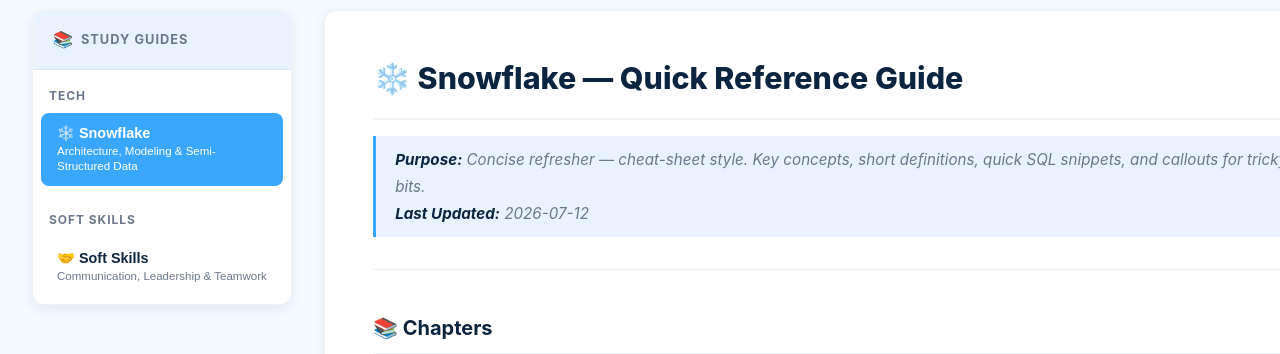
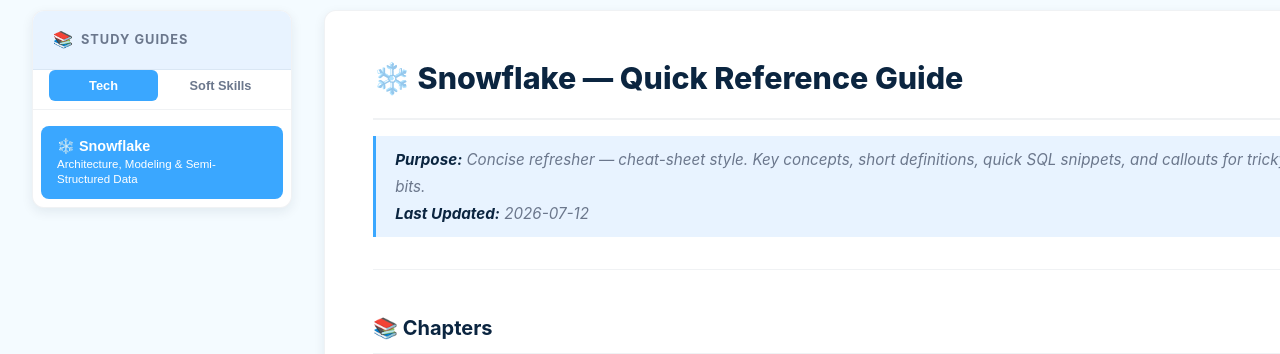
Before and after one commit to pulkiit-arora/InterviewVault, a React (Vite) app: page / in a window 1280 px wide. Both pictures are taken after a click on the button "Guides". Shown: the part 120-474 px from the top of the page. Built offline with nearby package versions, Linux system fonts and the light colour scheme; no server answers.

Commit message:
Introduce tab switcher for Tech and Soft guides in GuideViewer

```diff
--- a/src/components/GuideViewer.jsx
+++ b/src/components/GuideViewer.jsx
@@ -23,6 +23,7 @@
 export default function GuideViewer({ basePath }) {
   const [guides, setGuides]           = useState([])
   const [activeGuide, setActiveGuide] = useState(null)
+  const [activeTab, setActiveTab]     = useState('tech')
   const [markdown, setMarkdown]       = useState('')
   const [loading, setLoading]         = useState(true)
   const [error, setError]             = useState(null)
@@ -43,6 +44,11 @@
     if (!activeGuide) return
     setLoading(true)
     setMarkdown('')
+
+    // Auto-switch tab if the newly selected guide belongs to another tab (e.g. on first load)
+    const isTech = activeGuide.category === 'tech' || !activeGuide.category
+    setActiveTab(isTech ? 'tech' : 'soft')
+
     fetch(`${basePath}notes/${activeGuide.file}`)
       .then(r => r.text())
       .then(text => {
@@ -88,6 +94,10 @@
     )
   }
 
+  const displayedGuides = guides.filter(g =>
+    activeTab === 'tech' ? (g.category === 'tech' || !g.category) : g.category === 'soft'
+  )
+
   return (
     <div className="guides-layout">
       {/* Sidebar — guide list only */}
@@ -96,24 +106,24 @@
           <span className="guides-sidebar-icon">📚</span>
           <span className="guides-sidebar-title">Study Guides</span>
         </div>
-        <div className="guides-category-title">Tech</div>
+
+        <div className="guides-tabs">
+          <button
+            className={`guides-tab-btn ${activeTab === 'tech' ? 'active' : ''}`}
+            onClick={() => setActiveTab('tech')}
+          >
+            Tech
+          </button>
+          <button
+            className={`guides-tab-btn ${activeTab === 'soft' ? 'active' : ''}`}
+            onClick={() => setActiveTab('soft')}
+          >
+            Soft Skills
+          </button>
+        </div>
+
         <ul className="guides-list">
-          {guides.filter(g => g.category === 'tech' || !g.category).map(g => (
-            <li key={g.id}>
-              <button
-                className={`guide-item-btn${activeGuide?.id === g.id ? ' active' : ''}`}
-                onClick={() => setActiveGuide(g)}
-              >
-                <span className="guide-item-title">{g.title}</span>
-                {g.subtitle && <span className="guide-item-sub">{g.subtitle}</span>}
-              </button>
-            </li>
-          ))}
-        </ul>
-
-        <div className="guides-category-title">Soft Skills</div>
-        <ul className="guides-list">
-          {guides.filter(g => g.category === 'soft').map(g => (
+          {displayedGuides.map(g => (
             <li key={g.id}>
               <button
                 className={`guide-item-btn${activeGuide?.id === g.id ? ' active' : ''}`}
--- a/src/styles.css
+++ b/src/styles.css
@@ -1693,13 +1693,35 @@
   padding: 0.5rem;
 }
 
-.guides-category-title {
-  font-size: 0.75rem;
-  font-weight: 700;
-  text-transform: uppercase;
-  letter-spacing: 0.08em;
+.guides-tabs {
+  display: flex;
+  gap: 0.5rem;
+  padding: 0 1rem 0.5rem 1rem;
+  border-bottom: 1px solid var(--border, #eee);
+  margin-bottom: 0.5rem;
+}
+
+.guides-tab-btn {
+  flex: 1;
+  padding: 0.5rem;
+  border: none;
+  background: transparent;
   color: var(--muted);
-  padding: 1rem 1rem 0 1rem;
+  font-size: 0.8rem;
+  font-weight: 600;
+  cursor: pointer;
+  border-radius: 6px;
+  transition: all 0.2s ease;
+}
+
+.guides-tab-btn:hover {
+  background: var(--accent);
+  color: var(--text);
+}
+
+.guides-tab-btn.active {
+  background: var(--primary);
+  color: #fff;
 }
 
 .guide-item-btn {
```
